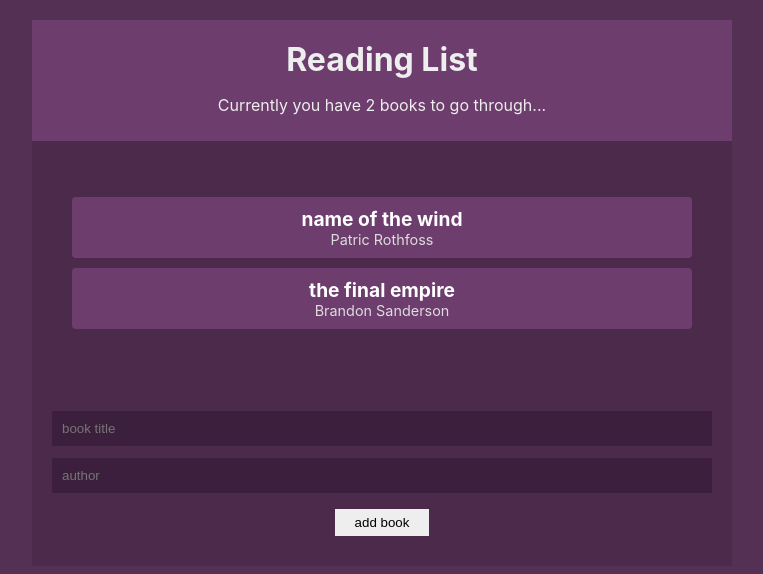
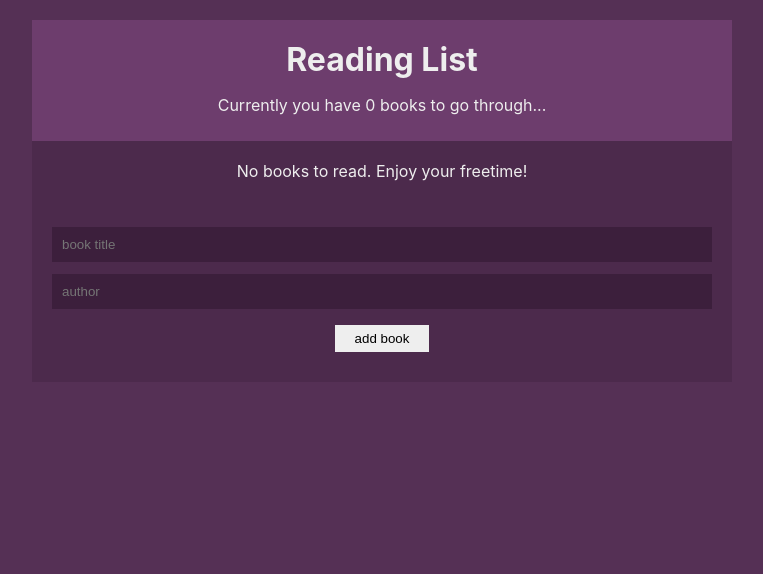
Before and after one commit to akashsheelavant/contextapp, a React (Create React App) app: page / in a window 1280 px wide. Shown: the top 574 px of the page, without its empty margins (258-1021 px from the left). Built offline with nearby package versions, Linux system fonts and the light colour scheme.

Commit message:
Adding a reducer.

```diff
--- a/src/components/BookDetails.js
+++ b/src/components/BookDetails.js
@@ -2,9 +2,9 @@
 import { BookContext } from '../contexts/BookContext';
 
 const BookDetails = ({ book }) => {
-    const { removeBook } = useContext(BookContext)
+    const { dispatch } = useContext(BookContext)
     return (
-        <li onClick={() => removeBook(book.id)}>
+        <li onClick={() => dispatch({ type: 'REMOVE_BOOK', id: book.id })}>
             <div className="title">{book.title}</div>
             <div className="author">{book.author}</div>
         </li>
--- a/src/components/NewBookForm.js
+++ b/src/components/NewBookForm.js
@@ -1,13 +1,15 @@
 import React, { useContext, useState } from 'react'
 import { BookContext } from '../contexts/BookContext'
 const NewBookForm = () => {
-    const { addBook } = useContext(BookContext)
+    const { dispatch } = useContext(BookContext)
     const [title, setTitle] = useState('')
     const [author, setAuthor] = useState('')
 
     const handleSubmit = (e) => {
         e.preventDefault()
-        addBook(title, author)
+        dispatch({
+            type: 'ADD_BOOK', book: { title, author }
+        })
         setTitle('')
         setAuthor('')
     }
--- a/src/contexts/BookContext.js
+++ b/src/contexts/BookContext.js
@@ -1,24 +1,13 @@
-import React, { createContext, useState } from 'react'
-import { v1 as uuid } from 'uuid'
+import React, { createContext, useReducer } from 'react'
+import { bookReducer } from '../reducers/bookReducer'
 
 export const BookContext = createContext()
 
 const BookContextProvider = (props) => {
-    const [books, setBooks] = useState([
-        { title: 'name of the wind', author: 'Patric Rothfoss', id: 1 },
-        { title: 'the final empire', author: 'Brandon Sanderson', id: 2 }
-    ])
-
-    const addBook = (title, author) => {
-        setBooks([...books, { title, author, id: uuid() }])
-    }
-
-    const removeBook = (id) => {
-        setBooks(books.filter(book => book.id !== id))
-    }
+    const [books, dispatch] = useReducer(bookReducer, [])
 
     return (
-        <BookContext.Provider value={{ books, addBook, removeBook }}>
+        <BookContext.Provider value={{ books, dispatch }}>
             {props.children}
         </BookContext.Provider>
     );
--- /dev/null
+++ b/src/reducers/bookReducer.js
@@ -0,0 +1,17 @@
+import { v1 as uuid } from 'uuid'
+
+export const bookReducer = (state, action) => {
+    switch (action.type) {
+        case 'ADD_BOOK':
+            return [...state, {
+                title: action.book.title,
+                author: action.book.title,
+                id: uuid()
+            }]
+
+        case 'REMOVE_BOOK':
+            return state.filter(book => book.id !== action.id)
+        default:
+            return state
+    }
+}
```
